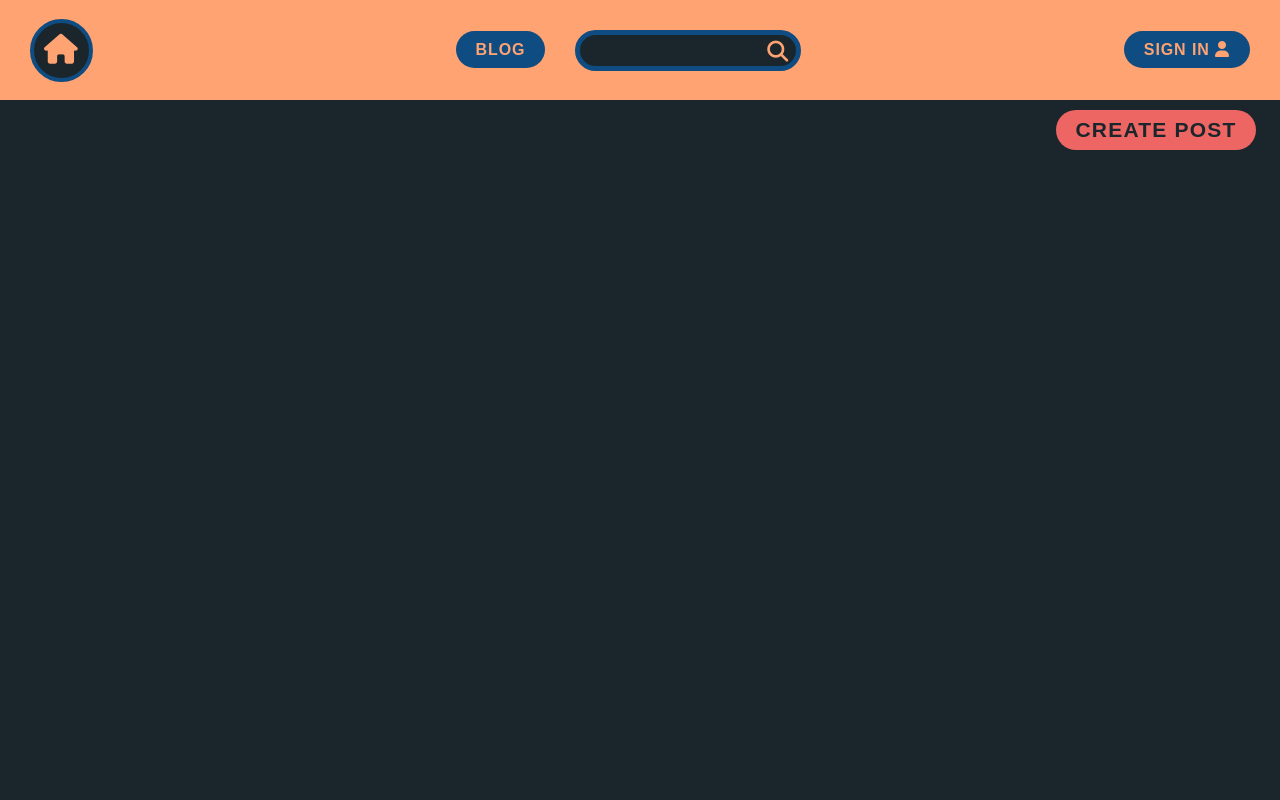
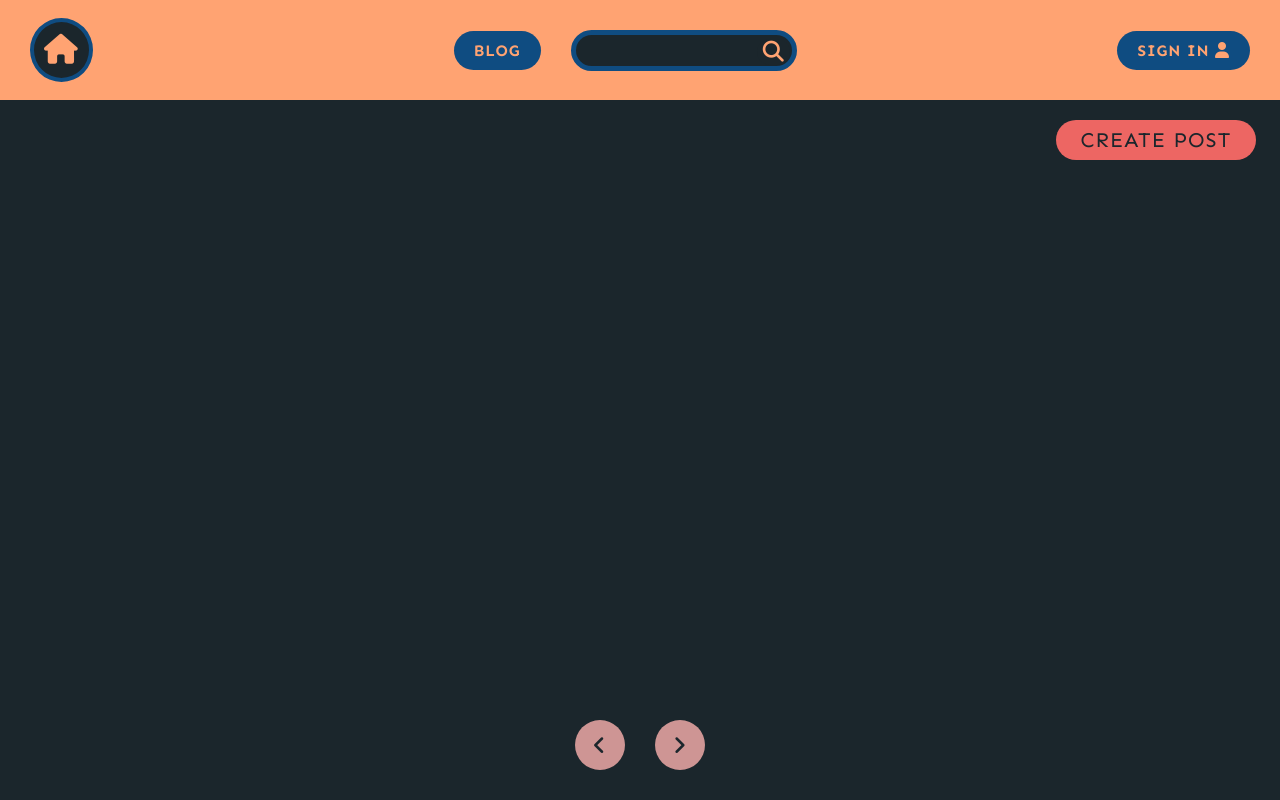
Before and after one commit to Parteim/FlaskTestApp, a Flask app: page /blog/ in a window 1280 px wide. Run offline with Flask 2, Linux system fonts and the light colour scheme; data that the repository does not hold is empty; some libraries are stand-ins or nearby versions.

Commit message:
created pagination

```diff
--- a/src/posts/blueprint.py
+++ b/src/posts/blueprint.py
@@ -10,14 +10,23 @@
 def posts_page():
     search_value = request.args.get('search', '')
 
+    page = request.args.get('page')
+
+    if page and page.isdigit():
+        page = int(page)
+    else:
+        page = 1
+
     if search_value:
         posts = Post.query.filter(
             Post.title.contains(search_value) |
             Post.body.contains(search_value)
-        ).all()
+        ).order_by(Post.created.desc()) #.all()
     else:
-        posts = Post.query.order_by(Post.created.desc()).all()
-    return render_template('posts/posts.html', title='Posts', posts=posts)
+        posts = Post.query.order_by(Post.created.desc())
+
+    pages = posts.paginate(page=page, per_page=5)
+    return render_template('posts/posts.html', title='Posts', posts=posts, pages=pages)
 
 
 @posts.route('/<slug>')
@@ -51,8 +60,7 @@
         except:
             print('Something wrong')
 
-            slug = Post.all()[-1].slug
-            print(slug)
+        slug = Post.all()[-1].slug
 
         return redirect(url_for('posts_detail', slug=slug))
     return render_template('posts/create_post.html', title='Create post', form=form)
--- a/src/static/CSS/post.css
+++ b/src/static/CSS/post.css
@@ -95,7 +95,7 @@
 
 .create_post_link {
     position: absolute;
-    top: 10px;
+    top: 20px;
     right: 10px;
 
     width: 200px;
@@ -108,7 +108,6 @@
     background-color: #ed6663;
 
     color: #1b262c;
-    font-weight: bold;
     letter-spacing: 1.2px;
     font-size: 21px;
     text-transform: uppercase;
@@ -194,3 +193,71 @@
     border: none;
     border-radius: 40px;
 }
+
+
+.pagination_box {
+    position: fixed;
+
+    left: 50%;
+    bottom: 0;
+
+    transform: translate(-50%, 0);
+
+    padding: 15px 0;
+
+    display: flex;
+    align-items: center;
+    justify-content: center;
+
+    background-color: #1b262c;
+}
+
+.pagination_btn {
+    width: 40px;
+    height: 40px;
+
+    margin: 15px;
+    padding: 5px;
+
+    display: flex;
+    align-items: center;
+    justify-content: center;
+
+    background-color: #ed6663;
+
+    font-weight: bold;
+    letter-spacing: 1.2px;
+    font-size: 21px;
+    text-transform: uppercase;
+    color: #1b262c;
+
+    border: none;
+    border-radius: 50%;
+
+    cursor: pointer;
+}
+
+.pagination_btn_disable {
+    width: 40px;
+    height: 40px;
+
+    margin: 15px;
+    padding: 5px;
+
+    display: flex;
+    align-items: center;
+    justify-content: center;
+
+    background: #ce9594;
+
+    font-weight: bold;
+    letter-spacing: 1.2px;
+    font-size: 21px;
+    text-transform: uppercase;
+    color: #1b262c;
+
+    border: none;
+    border-radius: 50%;
+
+    cursor: not-allowed;
+}
--- a/src/templates/main.html
+++ b/src/templates/main.html
@@ -5,6 +5,7 @@
     <meta name="viewport" content="width=device-width, initial-scale=1.0">
 
     <script src="https://kit.fontawesome.com/9b74a98d1b.js" crossorigin="anonymous"></script>
+    <link href="https://fonts.googleapis.com/css?family=Sen:400,700&display=swap" rel="stylesheet">
 
     <link rel="shortcut icon" href="{{ url_for('static', filename='icon.png') }}">
     <link rel="stylesheet" href="{{ url_for('static', filename='CSS/main.css') }}">
--- a/src/templates/posts/posts.html
+++ b/src/templates/posts/posts.html
@@ -18,14 +18,28 @@
 
     <ul class="posts_list">
 
-{% for item in posts %}
+        {% for item in pages.items %}
 
-    <li><a href="{{ url_for('posts.post_detail', slug=item.slug) }}"><h2 class="message_post">{{ item.title }}</h2></a></li>
+        <li><a href="{{ url_for('posts.post_detail', slug=item.slug) }}"><h2 class="message_post">{{ item.title }}</h2>
+        </a></li>
 
         {% endfor %}
 
     </ul>
 
+    <div class="pagination_box">
+
+        {% if not pages.has_prev %}
+        <a href="#" class="pagination_btn_disable"><i class="fas fa-angle-left"></i></a>
+        {% else %}
+        <a href="./?page={{ pages.prev_num }}" class="pagination_btn"><i class="fas fa-angle-left"></i></a>
+        {% endif %}
+        {% if not pages.has_next %}
+        <a href="#" class="pagination_btn_disable"><i class="fas fa-angle-right"></i></a>
+        {% else %}
+        <a href="./?page={{ pages.next_num }}" class="pagination_btn"><i class="fas fa-angle-right"></i></a>
+        {% endif %}
+    </div>
 
 </div>
 {% endblock main %}
```
Lines whose indentation alone changed are shown as unchanged.
